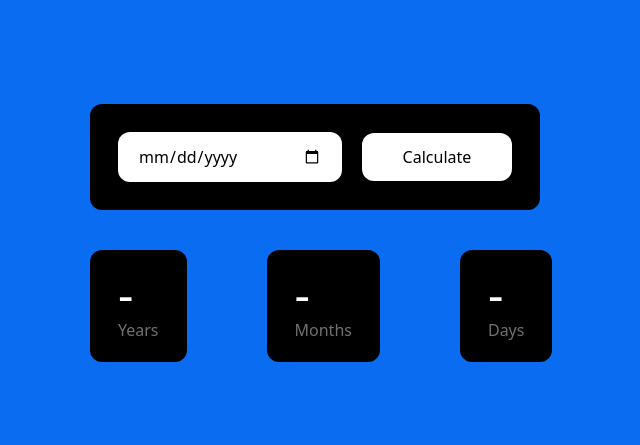
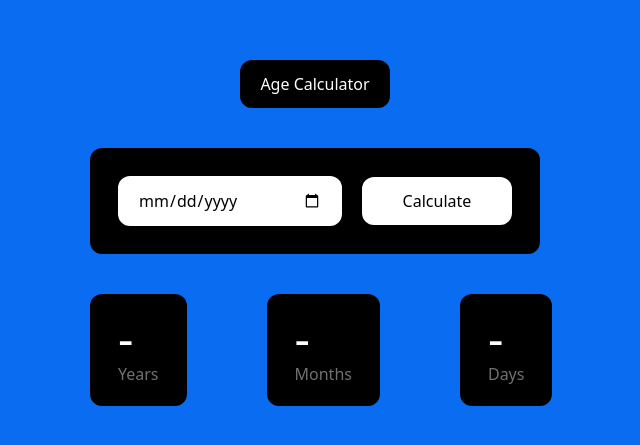
Before and after one commit to anchitjulaniya/JavaScriptProjects, a website: page Age Calculator/dist/index.html in a window 1280 px wide. Shown: the part 167-612 px from the top of the page, without its empty margins (325-965 px from the left). Drawn offline with Linux system fonts and the light colour scheme.

Commit message:
Adding age calculator

```diff
--- a/Age Calculator/dist/index.html
+++ b/Age Calculator/dist/index.html
@@ -15,7 +15,8 @@
     </style>
     <script src="script.js" defer></script>
 </head>
-<body class="bg-[rgb(10,108,241)] h-[100vh] flex justify-center items-center">
+<body class="bg-[rgb(10,108,241)] h-[100vh] flex flex-col justify-center items-center gap-10">
+    <div class ="text-white bg-black px-5 py-3 rounded-xl ">Age Calculator</div>
     <div class="flex-col w-[450px]">
         <span class="flex items-center justify-center bg-black gap-5 p-7 rounded-xl">
             <!-- <label class="text-white">DOB</label> -->
--- a/Age Calculator/dist/script.js
+++ b/Age Calculator/dist/script.js
@@ -20,11 +20,9 @@
     });
     // console.log(BirthDay, BirthMonth, BirthYear);
 
-   const resYear = document.getElementById("resYear");
-   const resMonth = document.getElementById("resMonth");
-   const resDay = document.getElementById("resDay");
-
-
+    const resYear = document.getElementById("resYear");
+    const resMonth = document.getElementById("resMonth");
+    const resDay = document.getElementById("resDay");
 
     calculate.addEventListener("click",function(){
         console.log(typeof currDay, currMonth, currYear);
@@ -40,9 +38,8 @@
             resMonth.innerText = "Yet";
             resDay.innerText = "Born";
         }
-
-
-        resultYear = currYear - BirthYear;
+        else{
+            resultYear = currYear - BirthYear;
         if(currMonth < BirthMonth){
             resultYear--;
             resultMonth = 12 + currMonth - BirthMonth;
@@ -66,6 +63,9 @@
             resYear.innerText = `${resultYear}`;
             resMonth.innerText = `${resultMonth}`;
             resDay.innerText = `${resultDay}`;
+        }
+
+
 
     })
 
```
